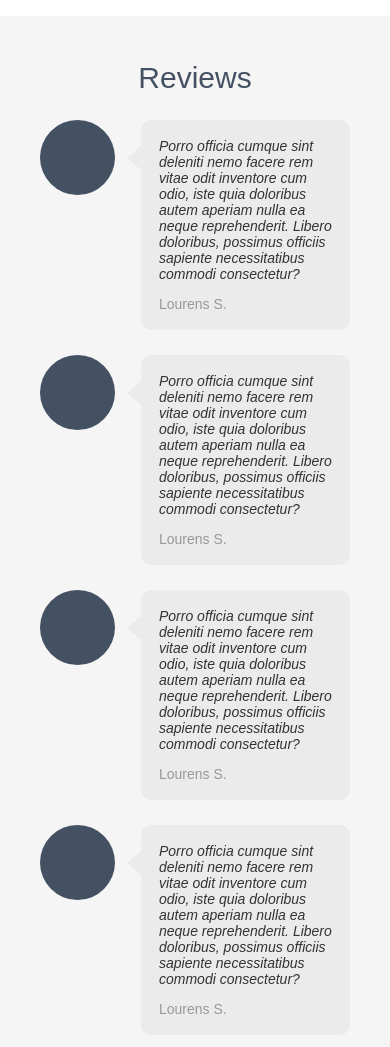
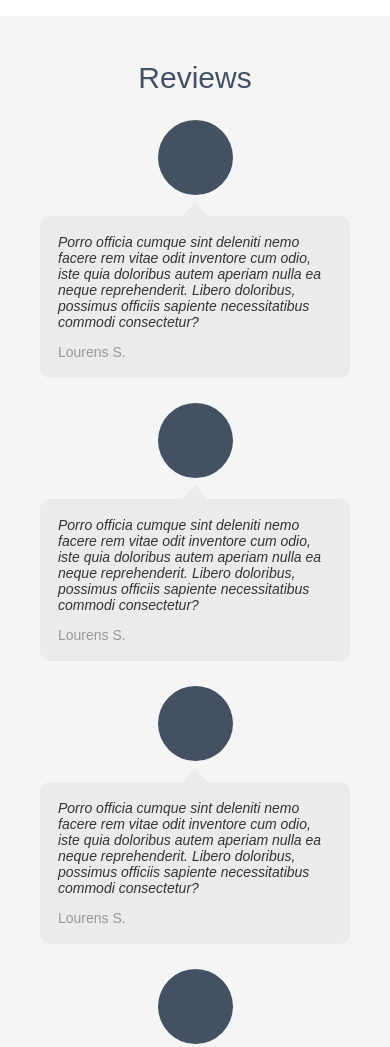
Before and after one commit to YanVI9/maket_5_minilending, a plain HTML site: page index.html in a window 390 px wide. Shown: the part 3820-4867 px from the top of the page. Drawn offline with Linux system fonts and the light colour scheme.

Commit message:
Перерисовка блока с комментарием
Стелал чтобы стреочка на аватар была сверху.

```diff
--- a/css/style.css
+++ b/css/style.css
@@ -462,3 +462,38 @@ body {
         margin: 0;
     }
 }
+
+@media screen and (max-width: 530px) {
+    .comment {
+        flex-direction: column;
+        align-items: center;
+    }
+
+    .comment__avatarBlock {
+        margin-bottom: 5px;
+    }
+
+    .comment__textBlock {
+        width: auto;
+        height: auto;
+        margin-top: 16px;
+        margin-left: 0;
+        background: #ebebeb;
+        position: relative;
+        border-radius: 10px;
+        padding: 18px;
+    }
+
+    .comment__textBlock::before {
+        content: "";
+        width: 0;
+        height: 0;
+        position: absolute;
+        bottom: 100%;
+        top: auto;
+        left: calc(100% / 2 - 12px);
+        border-left: 12px solid transparent;
+        border-bottom: 14px solid #ebebeb;
+        border-right: 12px solid transparent;
+    }
+}
```
